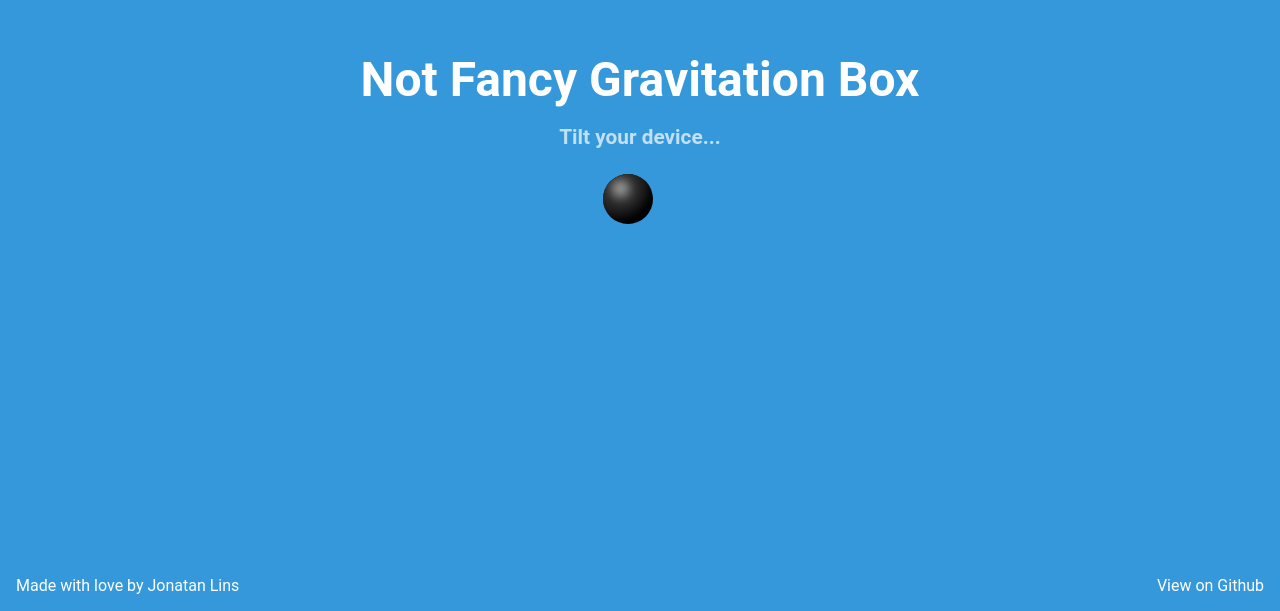
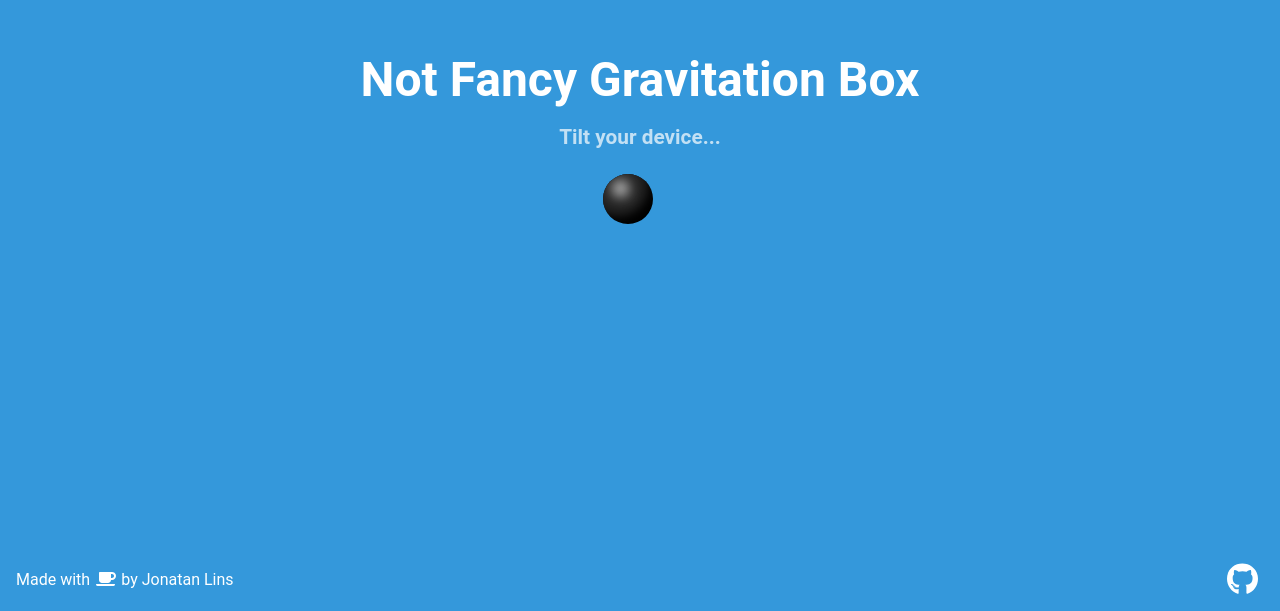
Before and after one commit to jonatanlins/not-fancy-gravitation-box, a plain HTML site: page index.html in a window 1280 px wide. Shown: the part 189-800 px from the top of the page. Drawn offline with Linux system fonts and the light colour scheme.

Commit message:
:lipstick: Ícones adicionados ao rodapé

```diff
--- a/index.html
+++ b/index.html
@@ -18,12 +18,12 @@
     <footer>
       <div>
         <a href="https://github.com/jonatanLins/">
-          Made with love by Jonatan Lins
+          Made with <img class="icon" src="icons/coffee.svg"/> by Jonatan Lins
         </a>
       </div>
       <div>
         <a href="https://github.com/jonatanLins/not-fancy-gravitation-box">
-          View on Github
+          <img class="icon big" src="icons/github.svg"/>
         </a>
       </div>
     </footer>
--- a/style.css
+++ b/style.css
@@ -72,3 +72,18 @@ footer {
   width: 100%;
   justify-content: space-between;
 }
+
+footer * {
+  display: flex;
+  align-items: center;
+  white-space: nowrap;
+}
+
+.icon {
+  height: 1em;
+  margin: 0 0.35em;
+}
+
+.icon.big {
+  height: 2em;
+}
```
Also changed, not shown: icons/coffee.svg (added), icons/github.svg (added).
